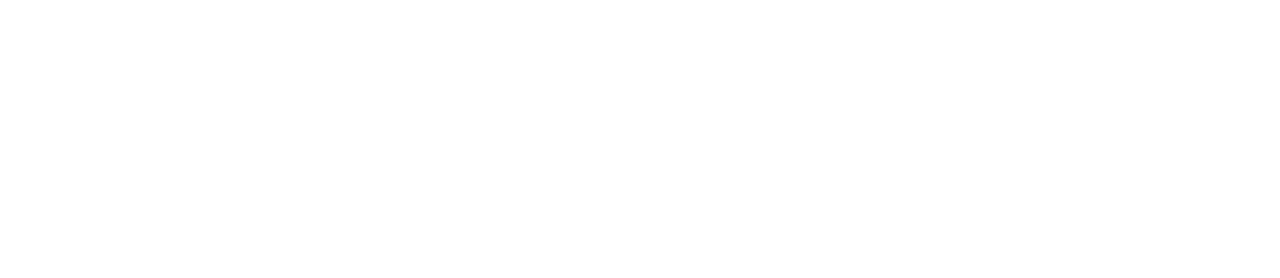
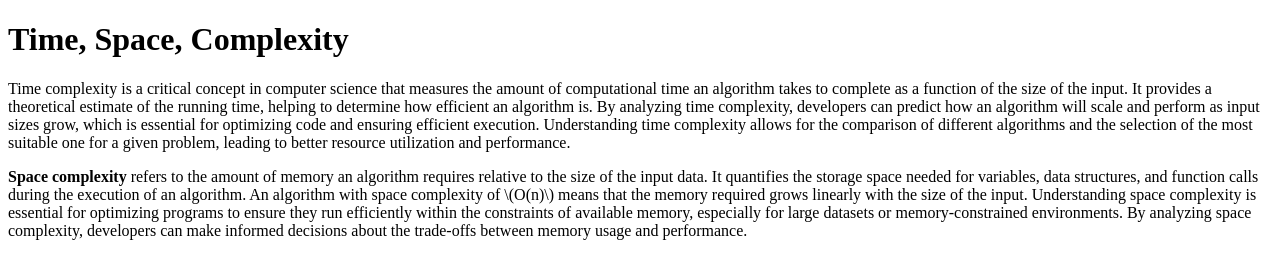
Before and after one commit to acciojob/time-and-space-complexity-SamikshaSankar, a website: page main.html in a window 1280 px wide. Drawn offline with Linux system fonts and the light colour scheme.

Commit message:
created a submission

```diff
--- a/main.html
+++ b/main.html
@@ -7,6 +7,10 @@
 </head>
 
 <body>
+	<h1>Time, Space, Complexity</h1>
+	<p>Time complexity is a critical concept in computer science that measures the amount of computational time an algorithm takes to complete as a function of the size of the input. It provides a theoretical estimate of the running time, helping to determine how efficient an algorithm is. By analyzing time complexity, developers can predict how an algorithm will scale and perform as input sizes grow, which is essential for optimizing code and ensuring efficient execution. Understanding time complexity allows for the comparison of different algorithms and the selection of the most suitable one for a given problem, leading to better resource utilization and performance.</p>
+	<p><b>Space complexity</b> refers to the amount of memory an algorithm requires relative to the size of the input data. It quantifies the storage space needed for variables, data structures, and function calls during the execution of an algorithm. An algorithm with space complexity of \(O(n)\) means that the memory required grows linearly with the size of the input. Understanding space complexity is essential for optimizing programs to ensure they run efficiently within the constraints of available memory, especially for large datasets or memory-constrained environments. By analyzing space complexity, developers can make informed decisions about the trade-offs between memory usage and performance.</p>
+
 	<!-- the entire body must be written by student -->
     <script type="text/javascript" src="./script.js">
 </script>
```
